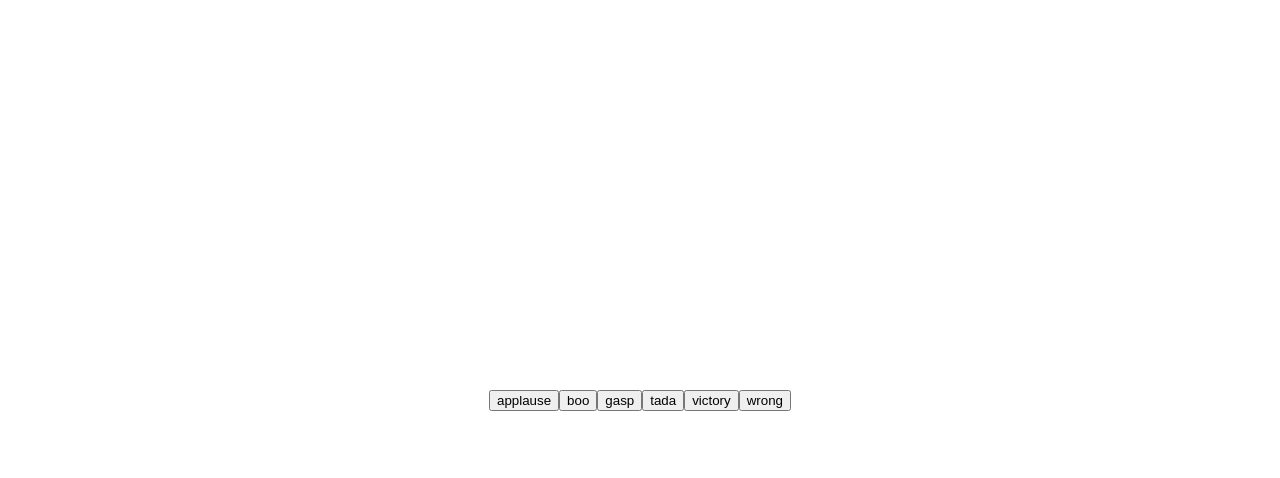
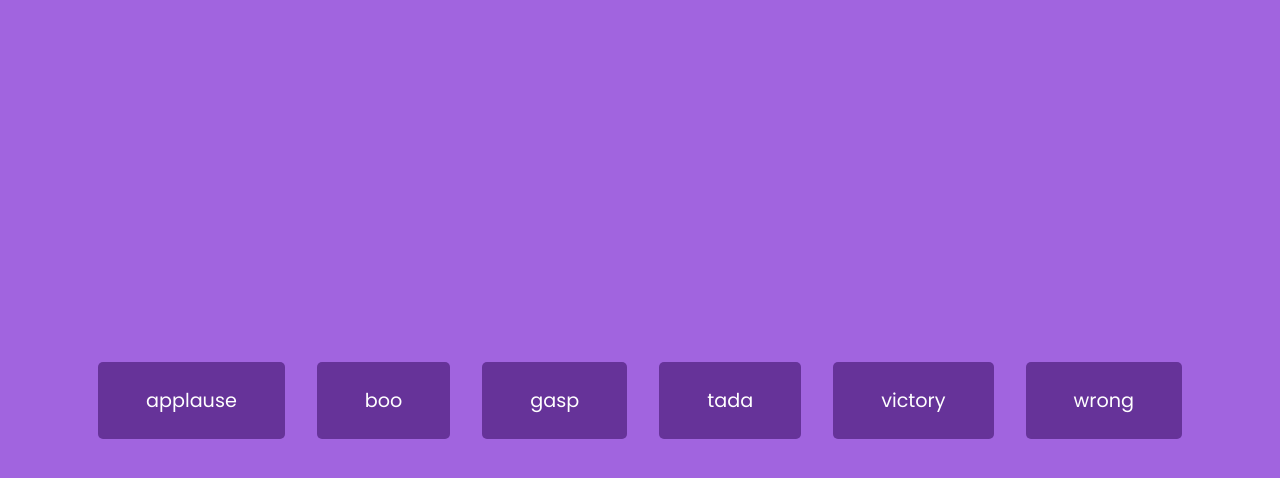
Before and after one commit to yllsson/50projects50days, a plain HTML site: page Day 9_Sound Board/index.html in a window 1280 px wide. Both pictures are taken after a click on the button "applause". Drawn offline with Linux system fonts and the light colour scheme.

Commit message:
add style and connect audio

```diff
--- a/Day 9_Sound Board/script.js
+++ b/Day 9_Sound Board/script.js
@@ -6,5 +6,20 @@ sounds.forEach(sound => {
 
   btn.innerText = sound;
 
+  btn.addEventListener('click', () => {
+    stopSongs()
+
+    document.getElementById(sound).play()
+  })
+
   document.getElementById('buttons').appendChild(btn);
 })
+
+function stopSongs() {
+  sounds.forEach(sound => {
+    const song = document.getElementById(sound);
+
+    song.pause();
+    song.currentTime = 0;
+  })
+}
--- a/Day 9_Sound Board/style.css
+++ b/Day 9_Sound Board/style.css
@@ -1,16 +1,38 @@
-@import url('https://fonts.googleapis.com/css2?family=Roboto:wght@400;700&display=swap');
+@import url('https://fonts.googleapis.com/css2?family=Poppins:wght@200;400&display=swap');
 
 * {
   box-sizing: border-box;
 }
 
 body {
-  font-family: 'Roboto', sans-serif;
+  background-color: rgb(161, 100, 223);
+  font-family: 'Poppins', sans-serif;
   display: flex;
-  flex-direction: column;
+  flex-wrap: wrap;
   align-items: center;
   justify-content: center;
+  text-align: center;
   height: 100vh;
   overflow: hidden;
   margin: 0;
 }
+
+.btn {
+  background-color: rebeccapurple;
+  border-radius: 5px;
+  border: none;
+  color: #fff;
+  margin: 1rem;
+  padding: 1.5rem 3rem;
+  font-size: 1.2rem;
+  font-family: inherit;
+  cursor: pointer;
+}
+
+.btn:hover {
+  opacity: 0.9;
+}
+
+.btn:focus {
+  outline: none;
+}
```
